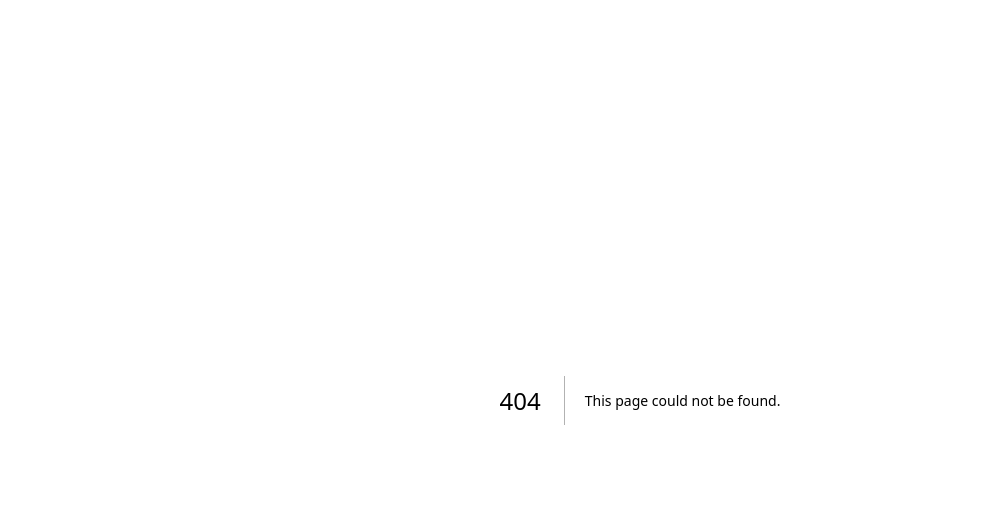
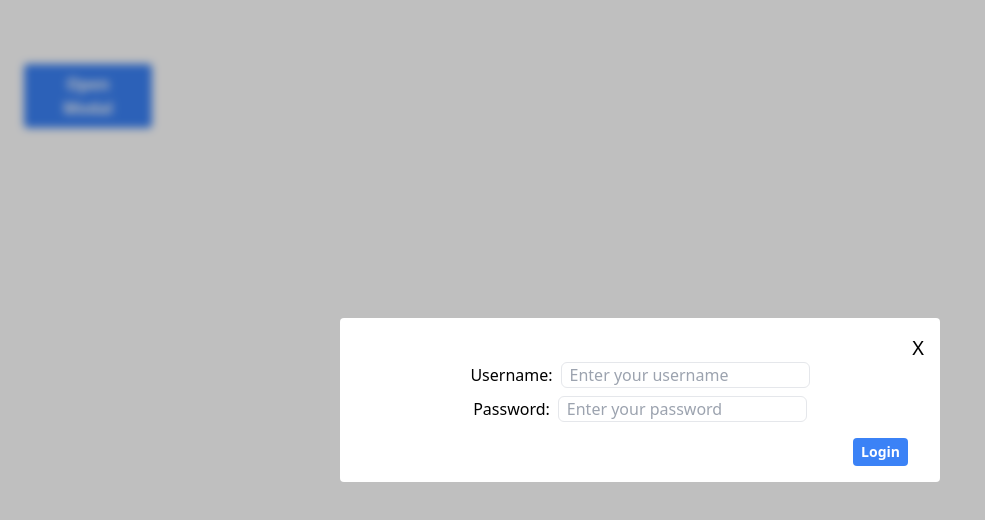
Before and after one commit to QuanZzz/quan-next-typescript, a Next.js app: page /examples/modals/formModal in a window 1280 px wide. Before the commit this address had no page. Shown: the top 520 px of the page, without its empty margins (0-985 px from the left). Built offline with nearby package versions, Linux system fonts and the light colour scheme.

Commit message:
added modal component and examples

```diff
--- /dev/null
+++ b/src/components/Modal.jsx
@@ -0,0 +1,49 @@
+import cx from "classnames";
+import PropTypes from "prop-types";
+
+export const Modal = ({ children, className, isOpen, onClose }) => {
+  if (!isOpen) {
+    return null;
+  }
+
+  const handleOnClose = (e) => {
+    if (e.target.id === "wrapper") {
+      onClose();
+    }
+  };
+
+  return (
+    <div
+      className={cx(
+        "fixed inset-0 bg-black bg-opacity-25 backdrop-blur-sm flex justify-center items-center",
+        className
+      )}
+      id="wrapper"
+      onClick={handleOnClose}
+    >
+      <div className="md:w-[600px] w-[90%] mx-auto flex flex-col bg-white p-4 rounded">
+        <button
+          className="text-black text-xl place-self-end"
+          onClick={() => onClose()}
+        >
+          X
+        </button>
+        <div className="">{children}</div>
+      </div>
+    </div>
+  );
+};
+
+Modal.propTypes = {
+  children: PropTypes.node,
+  className: PropTypes.string,
+  isOpen: PropTypes.bool,
+  onClose: PropTypes.func,
+};
+
+Modal.defaultProps = {
+  children: null,
+  className: "",
+  isOpen: null,
+  onClose: () => {},
+};
--- a/src/pages/examples/login.tsx
+++ b/src/pages/examples/login.tsx
@@ -1,7 +1,6 @@
 import { Layout } from "@/components/Layout";
 import { Button } from "@/components/Button";
 import { useEffect, useState } from "react";
-// import "@/app/globals.css";
 
 export default function Page() {
   const [credentials, setCredentials] = useState({
--- /dev/null
+++ b/src/pages/examples/modal.jsx
@@ -0,0 +1,3 @@
+export default function Page() {
+  return <div>Hello World</div>;
+}
--- /dev/null
+++ b/src/pages/examples/modals/formModal.jsx
@@ -0,0 +1,64 @@
+import { useState } from "react";
+import { Layout } from "@/components/Layout";
+import { Button } from "@/components/Button";
+import { Modal } from "@/components/Modal";
+
+export default function Page() {
+  const [isOpen, setIsOpen] = useState(true);
+  const [credential, setCredential] = useState({
+    username: "",
+    password: "",
+  });
+
+  const handleOnChange = (e) => {
+    setCredential((prev) => ({ ...prev, [e.target.id]: e.target.value }));
+  };
+
+  const handleOnClick = (e) => {
+    e.preventDefault();
+    console.log(credential);
+  };
+
+  return (
+    <Layout>
+      <Button className="w-32" onClick={() => setIsOpen(!isOpen)}>
+        Open Modal
+      </Button>
+      {isOpen && (
+        <Modal isOpen={isOpen} onClose={() => setIsOpen(false)}>
+          <div className="flex flex-col items-center">
+            <div className="flex items-center">
+              <label>Username:</label>
+              <input
+                id="username"
+                onChange={handleOnChange}
+                placeholder="Enter your username"
+                className="border border-gray-200 rounded-md ml-2 px-2"
+              />
+            </div>
+
+            <div className="flex items-center pt-2">
+              <label>Password:</label>
+              <input
+                id="password"
+                onChange={handleOnChange}
+                placeholder="Enter your password"
+                className="border border-gray-200 rounded-md ml-2 px-2"
+              />
+            </div>
+
+            <div className="flex w-full justify-end">
+              <Button
+                className="mt-4 mr-4 flex items-end"
+                size="sm"
+                onClick={handleOnClick}
+              >
+                Login
+              </Button>
+            </div>
+          </div>
+        </Modal>
+      )}
+    </Layout>
+  );
+}
--- /dev/null
+++ b/src/pages/examples/modals/textModal.jsx
@@ -0,0 +1,34 @@
+import { Modal } from "@/components/Modal";
+import { Layout } from "@/components/Layout";
+import { Button } from "@/components/Button";
+import { Typography } from "@/components/Typography";
+import { useState } from "react";
+
+export default function Page() {
+  const [isOpen, setIsOpen] = useState(false);
+  console.log(isOpen);
+
+  return (
+    <Layout>
+      <Button className="w-32" onClick={() => setIsOpen(!isOpen)}>
+        Open Modal
+      </Button>
+      {isOpen && (
+        <Modal isOpen={isOpen} onClose={() => setIsOpen(false)}>
+          <div className="flex flex-col">
+            <Typography align="center" tag="h3" size="xl" semiBold>
+              Conversational Companion: ChatGPT
+            </Typography>
+            <Typography align="center" className="pt-2 pb-4">
+              ChatGPT is your intelligent conversational partner, ready to
+              engage in enlightening discussions, offer insightful advice, and
+              assist with a wide range of topics. From answering questions to
+              providing recommendations, ChatGPT is here to enhance your online
+              interactions and provide valuable assistance whenever you need it.
+            </Typography>
+          </div>
+        </Modal>
+      )}
+    </Layout>
+  );
+}
--- a/src/pages/index.tsx
+++ b/src/pages/index.tsx
@@ -64,11 +64,34 @@ export default function Page() {
         </Link>
       </div>
 
-      <UpvoteList
-        upvotes={upvotes}
-        upvoteOnClick={handleUpvoteOnClick}
-        addOnClick={handleAddOnClick}
-      />
+      <div className="pt-4 flex flex-col">
+        <Typography className="pb-4" size="xl" semiBold>
+          Upvotes Examples:
+        </Typography>
+        <UpvoteList
+          upvotes={upvotes}
+          upvoteOnClick={handleUpvoteOnClick}
+          addOnClick={handleAddOnClick}
+        />
+      </div>
+
+      <div className="pt-4 flex flex-col">
+        <Typography className="pb-4" size="xl" semiBold>
+          Modal Examples:
+        </Typography>
+        <Link
+          href="/examples/modals/textModal"
+          className="hover:text-blue-500 hover:underline focused:text-blue-700"
+        >
+          Text Modal
+        </Link>
+        <Link
+          href="/examples/modals/formModal"
+          className="hover:text-blue-500 hover:underline focused:text-blue-700"
+        >
+          Form Modal
+        </Link>
+      </div>
     </Layout>
   );
 }
```
Also changed, not shown: 2 other files (tests, documents, lock files or other folders).
